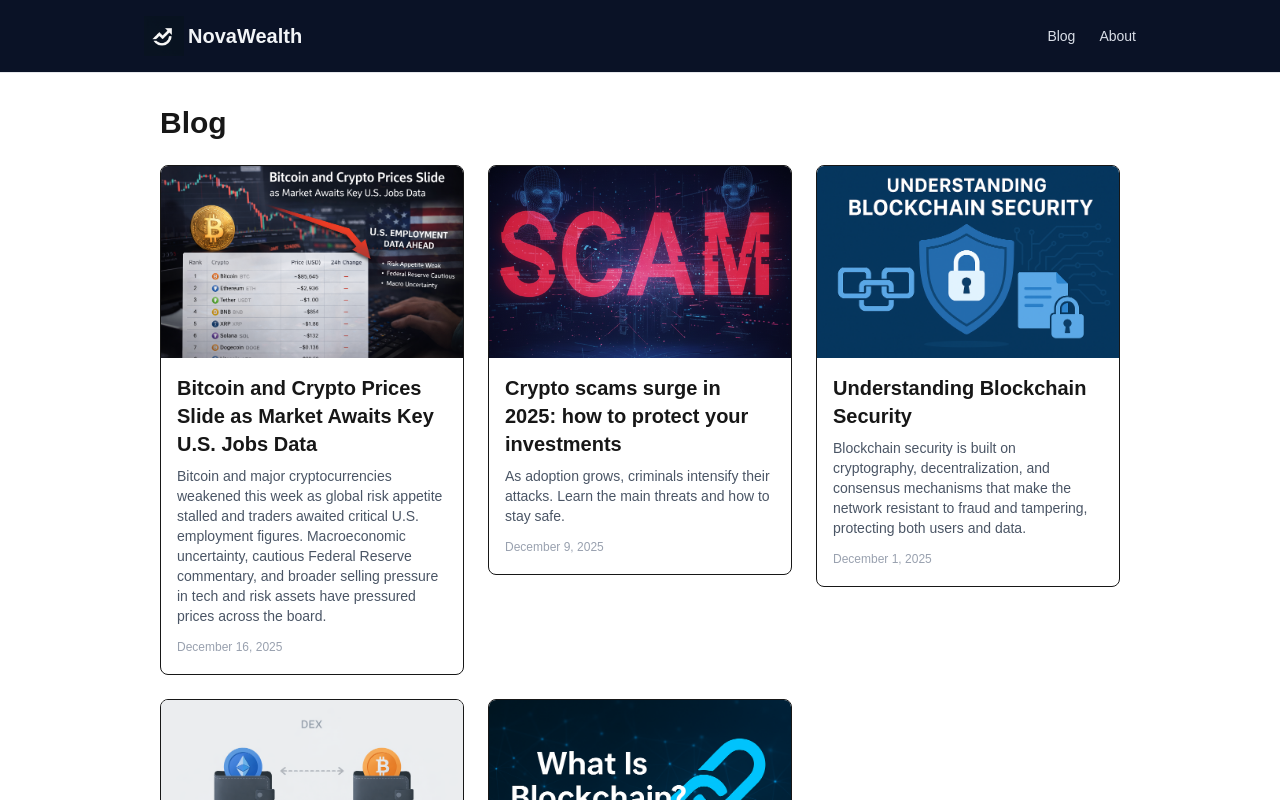
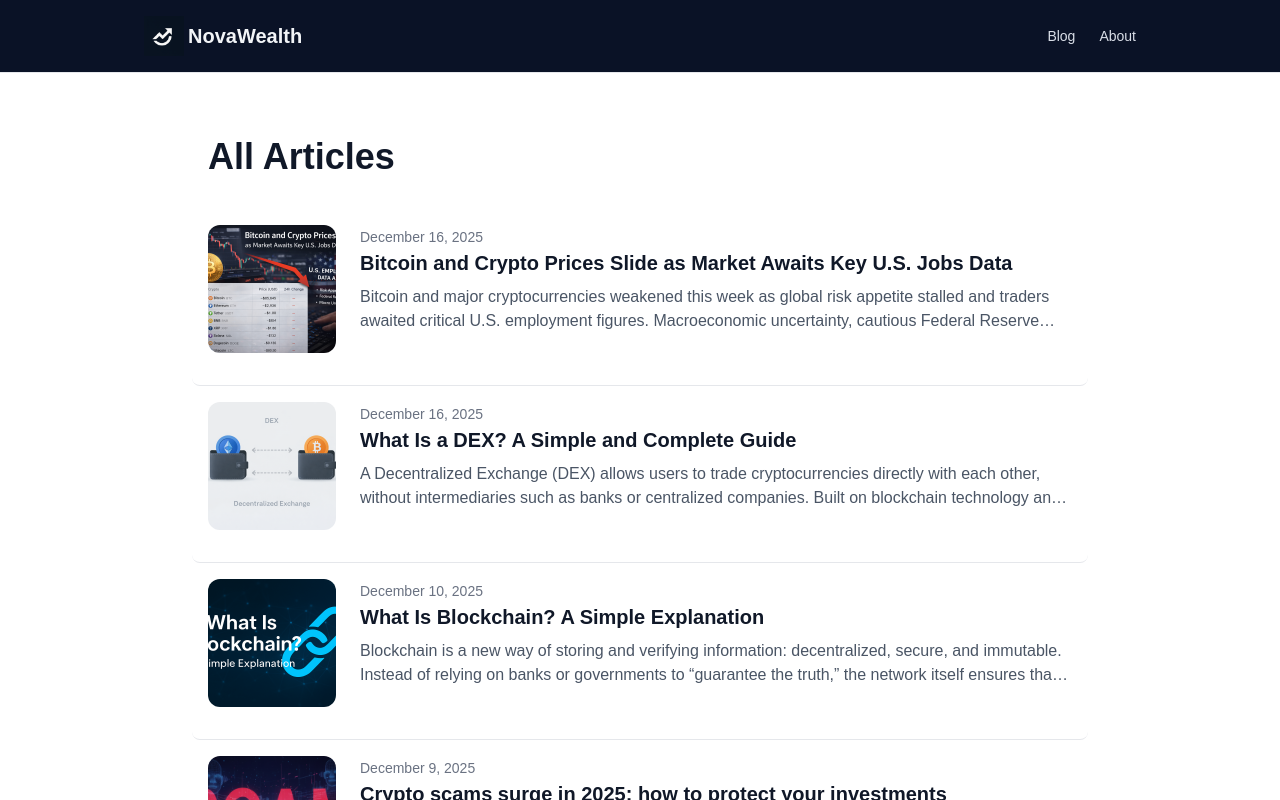
Before and after one commit to StephanieGuimaraes/NovaWealth-Frontend, a Next.js app: page /blog in a window 1280 px wide. Shown: the top 800 px of the page. Built offline with nearby package versions, Linux system fonts and the light colour scheme.

Commit message:
update blog page

```diff
--- a/app/blog/page.tsx
+++ b/app/blog/page.tsx
@@ -5,33 +5,59 @@ import Image from "next/image";
 export default function BlogPage() {
   const posts = getAllPosts();
 
+  // Ordenar posts por data (mais recente primeiro)
+  const sortedPosts = posts.sort((a, b) => new Date(b.date).getTime() - new Date(a.date).getTime());
+
   return (
-    <main className="p-8 max-w-5xl mx-auto">
-      <h1 className="text-3xl font-bold mb-6">Blog</h1>
+    <main className="max-w-4xl mx-auto px-4 py-16 space-y-8">
+      <h1 className="text-4xl font-bold text-gray-900 dark:text-[#F2F4F7] mb-8">
+        All Articles
+      </h1>
 
-      <div className="grid gap-6 md:grid-cols-2 lg:grid-cols-3">
-        {posts.map(post => (
+      {/* LISTA DE ARTIGOS */}
+      <section className="space-y-8">
+        {sortedPosts.map((post) => (
           <Link key={post.slug} href={`/blog/${post.slug}`}>
-            <div className="border rounded-lg overflow-hidden cursor-pointer hover:shadow-lg transition-shadow">
-              {post.image && (
-                <div className="relative h-48 w-full">
+            <article className="flex gap-6 items-start border-b border-gray-200 dark:border-gray-700 pb-8 group hover:bg-gray-50 dark:hover:bg-gray-800/50 -mx-4 px-4 py-4 rounded-lg transition-colors cursor-pointer">
+              {/* Thumbnail */}
+              <div className="w-32 h-32 shrink-0 rounded-xl overflow-hidden">
+                {post.image ? (
                   <Image
                     src={post.image}
                     alt={post.title}
-                    fill
-                    className="object-cover"
+                    width={128}
+                    height={128}
+                    className="w-full h-full object-cover group-hover:scale-105 transition-transform duration-300"
                   />
-                </div>
-              )}
-              <div className="p-4">
-                <h2 className="text-xl font-semibold mb-2">{post.title}</h2>
-                <p className="text-sm text-gray-600 mb-2">{post.summary}</p>
-                <span className="text-xs text-gray-400">{post.date}</span>
+                ) : (
+                  <div className="w-full h-full bg-gray-300 dark:bg-gray-700 flex items-center justify-center">
+                    <span className="text-gray-500 text-xs">No image</span>
+                  </div>
+                )}
               </div>
-            </div>
+
+              {/* Conteúdo */}
+              <div className="space-y-2">
+                <time className="text-sm text-gray-500 dark:text-gray-400">
+                  {new Date(post.date).toLocaleDateString('en-US', {
+                    month: 'long',
+                    day: 'numeric',
+                    year: 'numeric'
+                  })}
+                </time>
+
+                <h2 className="text-xl font-semibold text-gray-900 dark:text-[#F2F4F7] group-hover:text-blue-600 dark:group-hover:text-blue-400 transition-colors">
+                  {post.title}
+                </h2>
+
+                <p className="text-gray-600 dark:text-[#D9DEE7] line-clamp-2">
+                  {post.summary}
+                </p>
+              </div>
+            </article>
           </Link>
         ))}
-      </div>
+      </section>
     </main>
   );
 }
```
